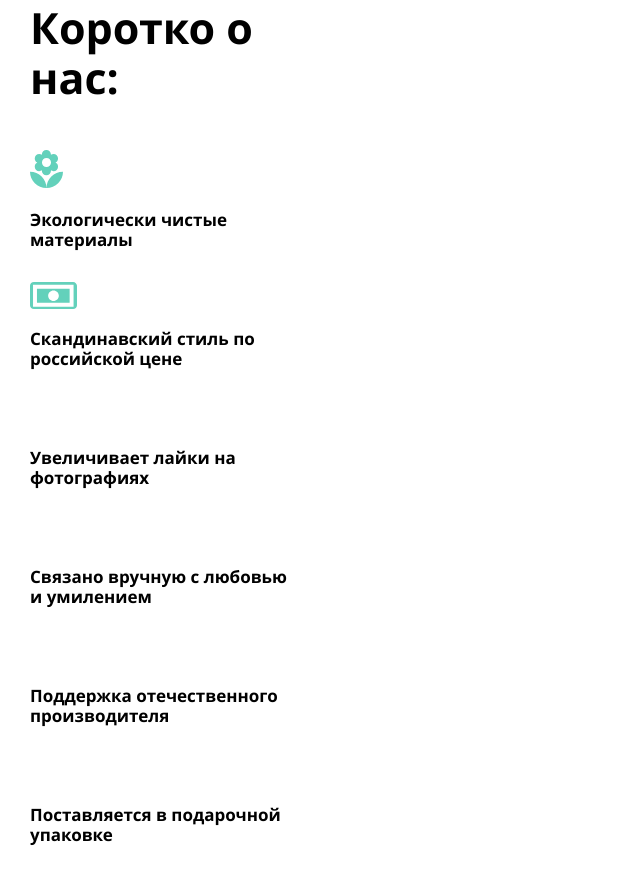
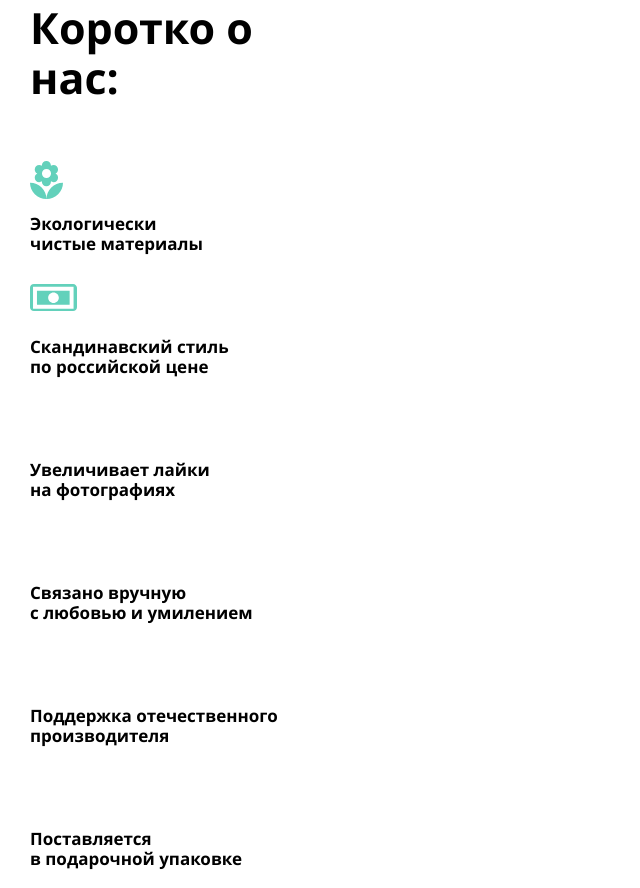
Before and after one commit to Nippi1985/1563739-mishka-21, a website: page source/index.html in a window 1280 px wide. Shown: the part 1572-2460 px from the top of the page, without its empty margins (0-640 px from the left). Drawn offline with nearby package versions, Linux system fonts and the light colour scheme; files that its build step writes are made by us from their sources.

Commit message:
module4-task1 / #18

```diff
--- a/source/index.html
+++ b/source/index.html
@@ -227,19 +227,19 @@
       <h2 class="title title--about">Коротко о нас:</h2>
       <ul class="about__list advantages">
         <li class="advantages__item">
-          <p class="advantages__text advantages__text--icon-flower">Экологически
+          <p class="advantages__text advantages__text--icon-flower">Экологически<br>
             чистые материалы</p>
         </li>
         <li class="advantages__item">
-          <p class="advantages__text advantages__text--icon-bill">Скандинавский стиль
+          <p class="advantages__text advantages__text--icon-bill">Скандинавский стиль<br>
             по российской цене</p>
         </li>
         <li class="advantages__item">
-          <p class="advantages__text advantages__text--icon-heart">Увеличивает лайки
+          <p class="advantages__text advantages__text--icon-heart">Увеличивает лайки<br>
             на фотографиях</p>
         </li>
         <li class="advantages__item">
-          <p class="advantages__text advantages__text--icon-clew">Связано вручную
+          <p class="advantages__text advantages__text--icon-clew">Связано вручную<br>
             с любовью и умилением</p>
         </li>
         <li class="advantages__item">
@@ -247,7 +247,7 @@
             производителя</p>
         </li>
         <li class="advantages__item">
-          <p class="advantages__text advantages__text--icon-giftbox">Поставляется
+          <p class="advantages__text advantages__text--icon-giftbox">Поставляется<br>
             в подарочной упаковке</p>
         </li>
       </ul>
--- a/source/sass/blocks/advantages.scss
+++ b/source/sass/blocks/advantages.scss
@@ -7,14 +7,13 @@
 .advantages__item {
   display: flex;
   align-items: flex-end;
-  min-height: 91px;
-  margin-top: 28px;
 }
 
 .advantages__text {
   @include reset-text;
   @include text($basic-black, 17px, 20px, 700);
   position: relative;
+  margin-top: 83px;
 
   &--icon-flower::before {
     content: "";
@@ -24,7 +23,7 @@
     background-image: url("../img/flower.svg");
     background-repeat: no-repeat;
     background-position: 0 0;
-    top: -60px;
+    top: -53px;
     left: 0;
   }
 
@@ -36,7 +35,7 @@
     background-image: url("../img/bill.svg");
     background-repeat: no-repeat;
     background-position: 0 0;
-    bottom: 60px;
+    top: -53px;
     left: 0;
   }
 
@@ -48,7 +47,7 @@
     background-image: url("../img/heart.svg");
     background-repeat: no-repeat;
     background-position: 0 0;
-    bottom: 60px;
+    top: -53px;
     left: 0;
   }
 
@@ -60,7 +59,7 @@
     background-image: url("../img/clew.svg");
     background-repeat: no-repeat;
     background-position: 0 0;
-    bottom: 60px;
+    top: -53px;
     left: 0;
   }
 
@@ -72,7 +71,7 @@
     background-image: url("../img/rocket.svg");
     background-repeat: no-repeat;
     background-position: 0 0;
-    bottom: 60px;
+    top: -53px;
     left: 0;
   }
 
@@ -84,7 +83,7 @@
     background-image: url("../img/gift.svg");
     background-repeat: no-repeat;
     background-position: 0 0;
-    bottom: 60px;
+    top: -53px;
     left: 0;
   }
 }
```
